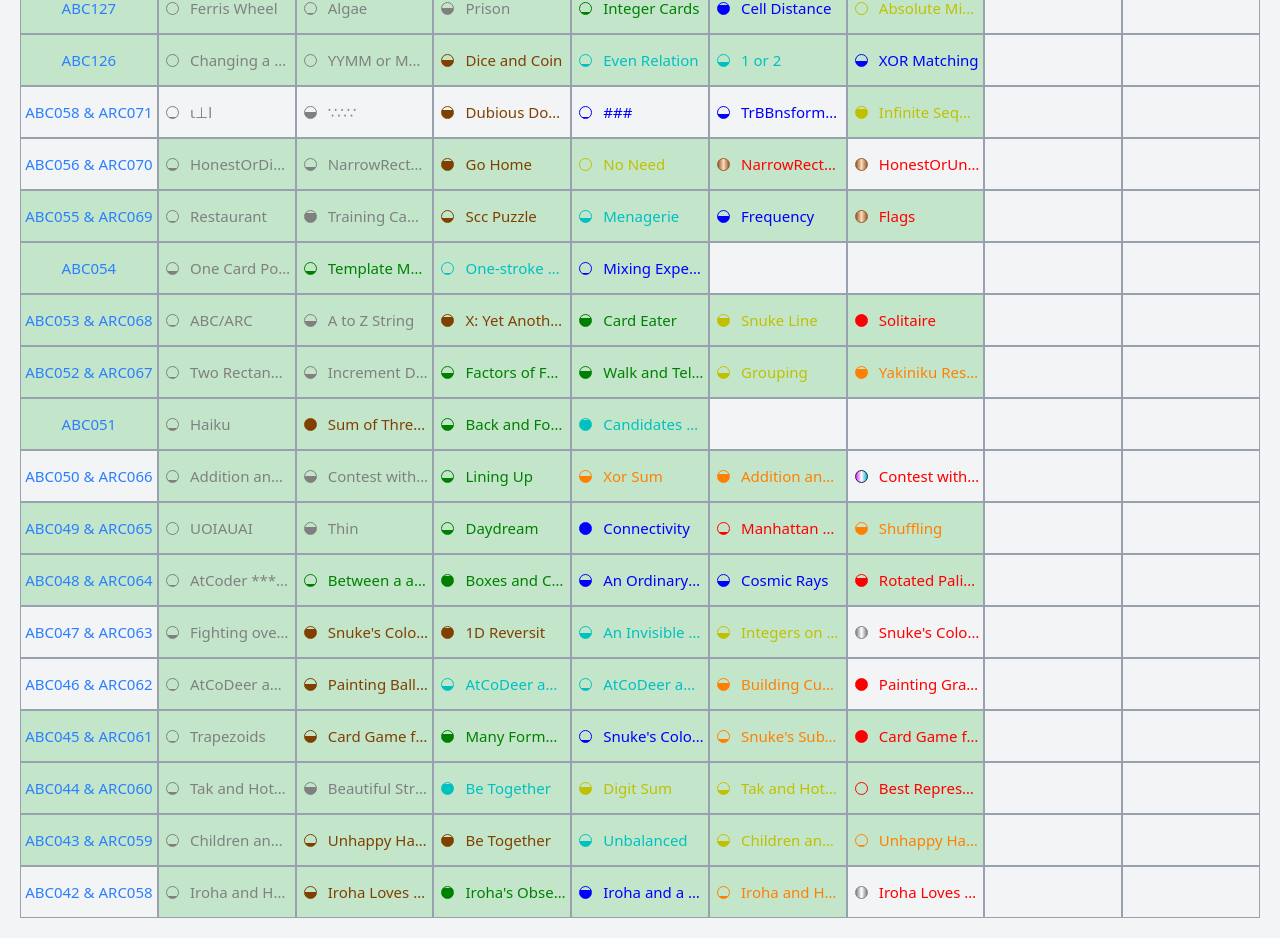
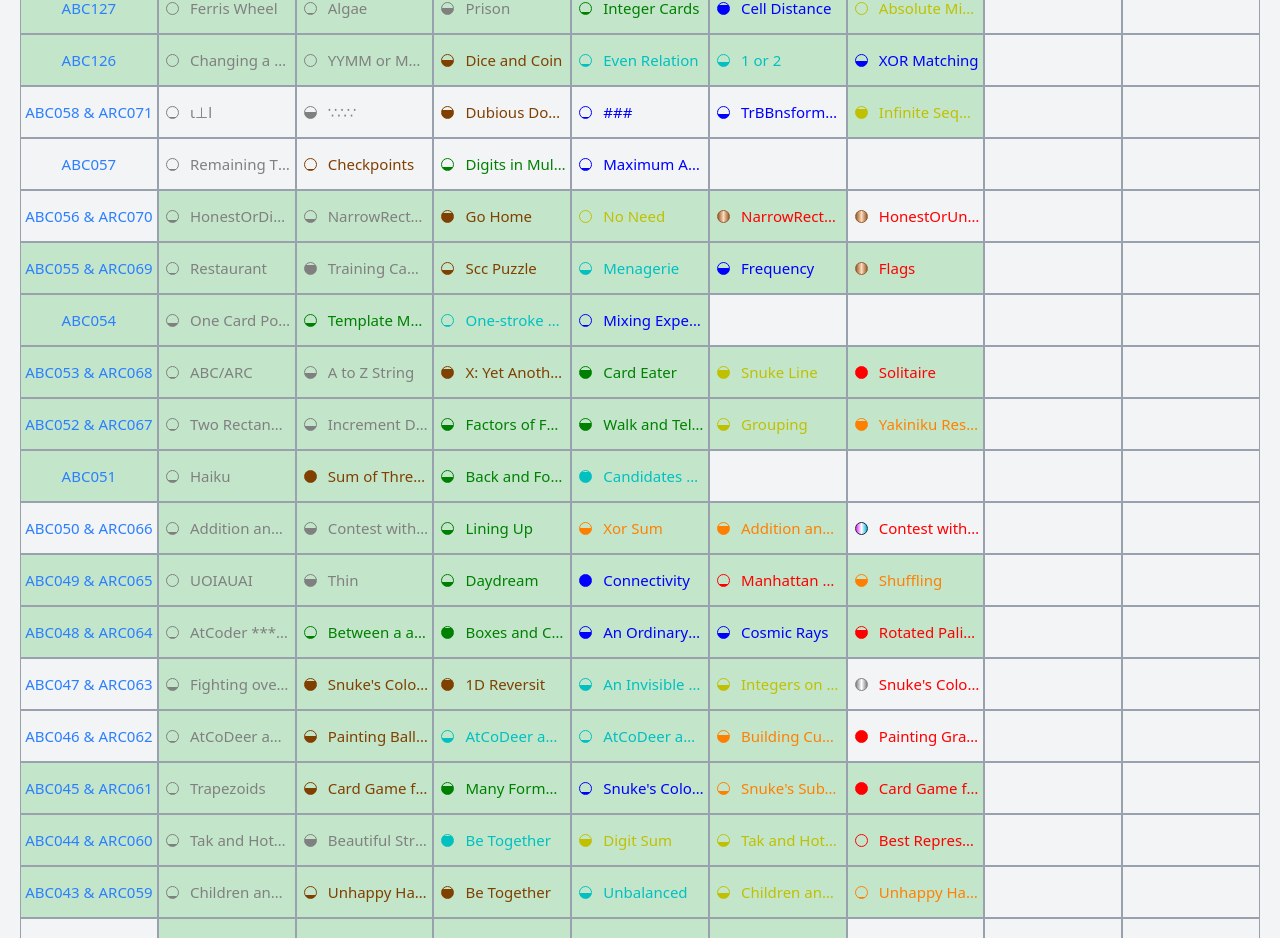
Before and after one commit to tungduong150105/atcoder-problems, a React (Vite) app: page / in a window 1280 px wide. Shown: the part 1400-2338 px from the top of the page. Built offline with nearby package versions, Linux system fonts and the light colour scheme.

Commit message:
add ABC057

```diff
--- a/src/data/data.ts
+++ b/src/data/data.ts
@@ -319,6 +319,15 @@
     ]
   },
   {
+    title: "ABC057",
+    value: [
+      { title: "Remaining Time", difficult: 21, status: "", link: "https://atcoder.jp/contests/abc057/tasks/abc057_a" },
+      { title: "Checkpoints", difficult: 434, status: "", link: "https://atcoder.jp/contests/abc057/tasks/abc057_b" },
+      { title: "Digits in Multiplication", difficult: 904, status: "", link: "https://atcoder.jp/contests/abc057/tasks/abc057_c" },
+      { title: "Maximum Average Sets", difficult: 1658, status: "", link: "https://atcoder.jp/contests/abc057/tasks/abc057_d" }
+    ]
+  },
+  {
     title: "ABC056 & ARC070",
     value: [
       { title: "HonestOrDishonest", difficult: 58, status: "Accept", link: "https://atcoder.jp/contests/abc056/tasks/abc056_a" },
```
